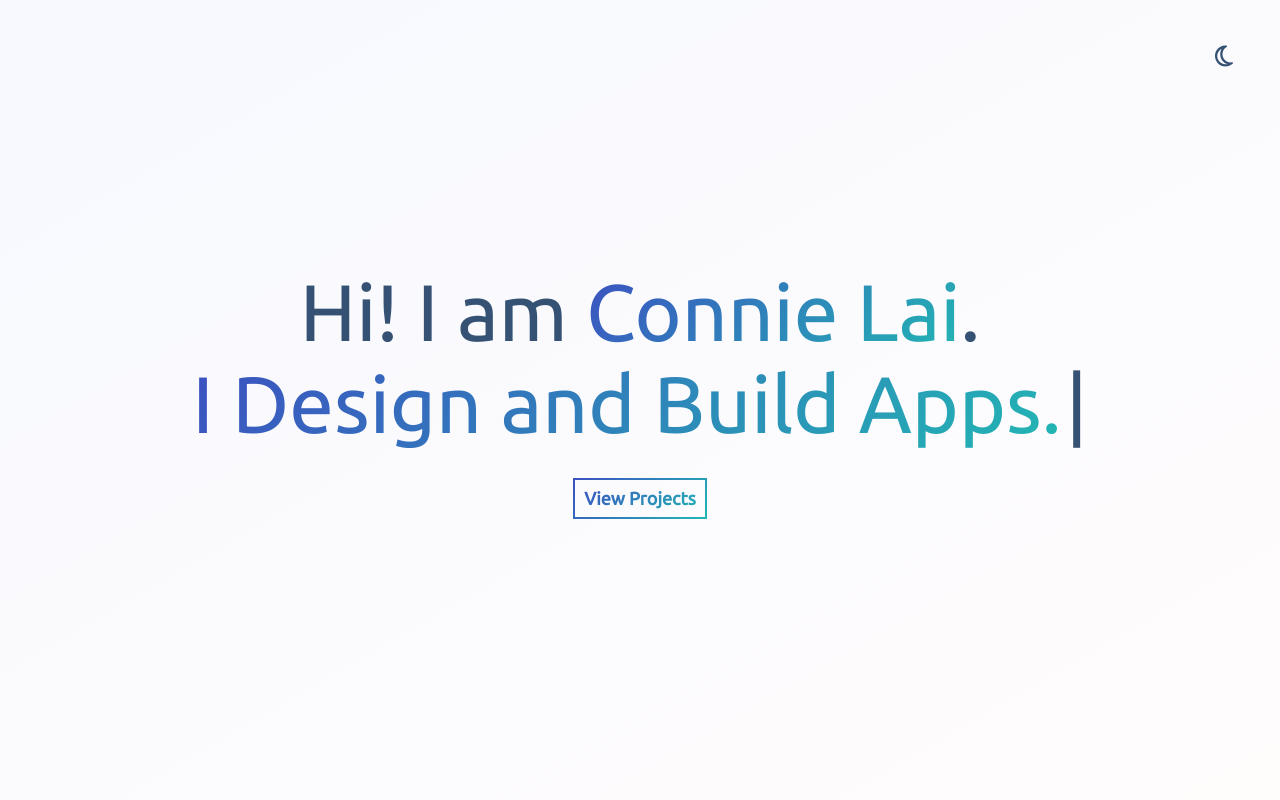
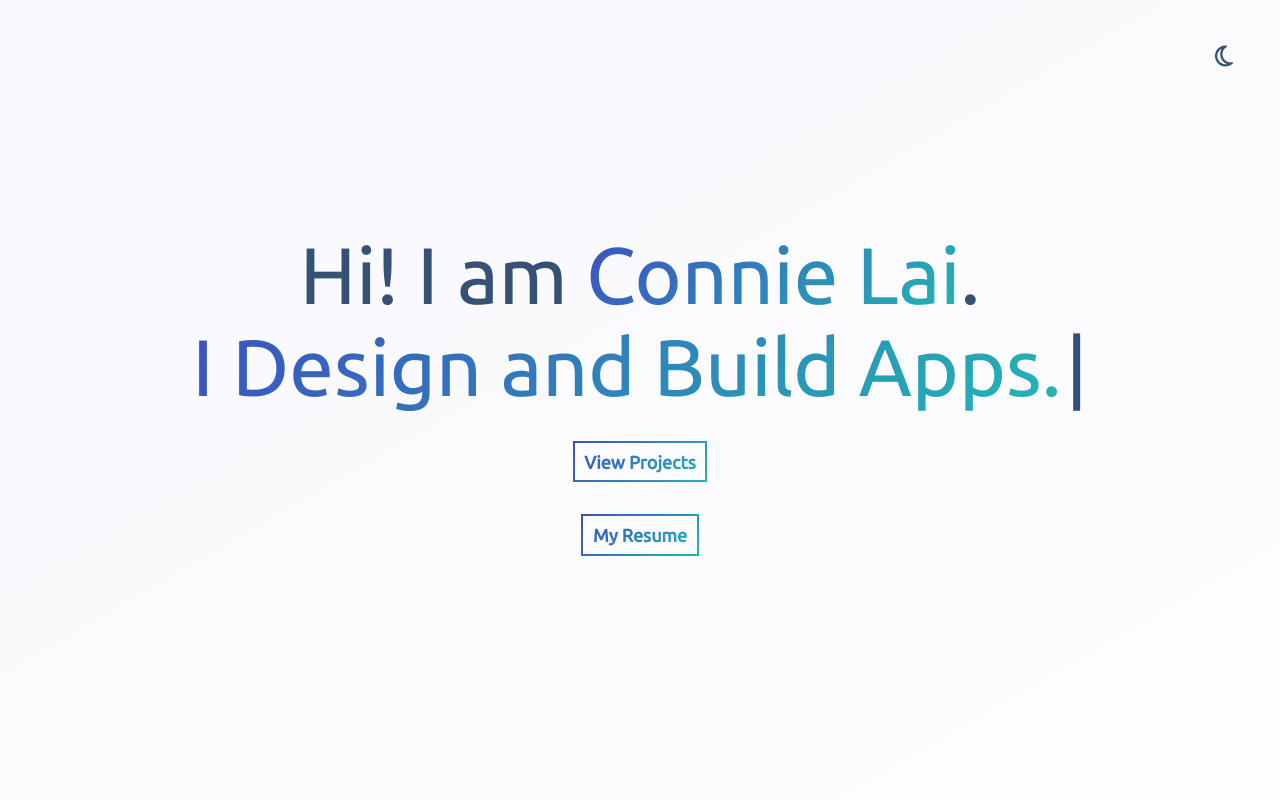
Before and after one commit to connielion/cl-nextfolio, a Next.js app: page / in a window 1280 px wide. Shown: the top 800 px of the page. Built offline with nearby package versions, Linux system fonts and the light colour scheme.

Commit message:
add resume link

```diff
--- a/components/sections/hero.js
+++ b/components/sections/hero.js
@@ -55,10 +55,16 @@
       </HeroText>
       {/* View Projects button */}
       <BorderButton>
-        {" "}
         <Link href="/#projects-section" scroll={false}>
           View Projects
         </Link>
+      </BorderButton>
+      {/* View resume */}
+      <BorderButton>
+        {" "}
+        <a href="https://drive.google.com/file/d/1Ke7jJN6d59fYHcbM1bwgYwwvDfUyLmKl/view?usp=sharing" scroll="false" target="_blank" rel="noreferrer">
+        My Resume
+        </a>
       </BorderButton>
     </Container>
   );
```
